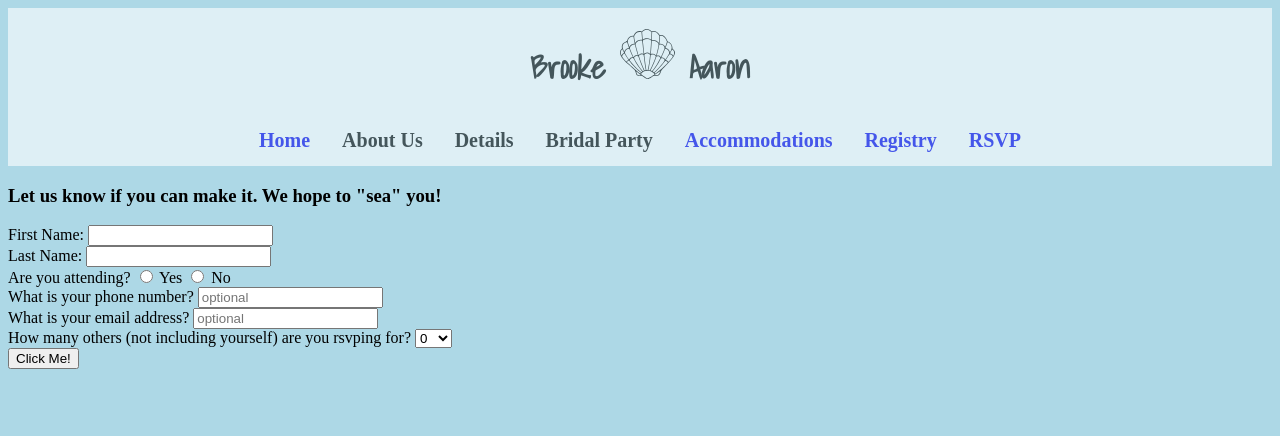
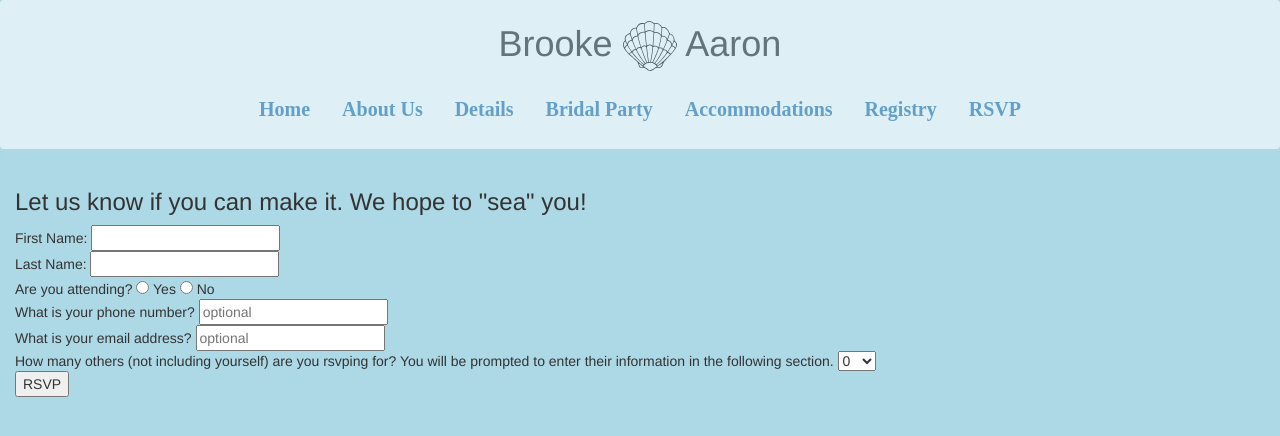
Before and after one commit to Jesskos/blissfully-webbed, a Flask app: page /rsvp in a window 1280 px wide. Shown: the top 436 px of the page. Run offline with Flask 2, Linux system fonts and the light colour scheme; some libraries are stand-ins or nearby versions; some web fonts are replaced.

Commit message:
removed modal from RSVP page

```diff
--- /dev/null
+++ b/static/rsvp.js
@@ -0,0 +1,32 @@
+// rsvp
+
+
+
+function submitRSVP(evt) {
+	// submits the RSVP form
+	console.log('in function')
+	evt.preventDefault();
+	let rsvpFormValues = $('form').serializeArray();
+	let otherRsvps = $('#other-rsvps').find(":selected").text();
+	let guestInfo = {
+		"first": rsvpFormValues[0]["value"],
+		"last": rsvpFormValues[1]["value"],
+		"rsvp": rsvpFormValues[2]["value"],
+		"phone": rsvpFormValues[3]["value"],
+		"email": rsvpFormValues[4]["value"],
+		"others": otherRsvps
+	};
+
+	console.log(guestInfo)
+	$.post('/rsvp_response', guestInfo, getConfirmation);
+
+}
+
+function getConfirmation(result) {
+	alert('Done!')
+}
+
+
+$(document).ready(function() {
+	$("#submit-rsvp").on("submit", submitRSVP)
+});
--- a/static/stylesheet.css
+++ b/static/stylesheet.css
@@ -102,13 +102,14 @@ li.dropdown {
 }
 
 
-.container {
+.navbar {
   display: flex;
   align-items: stretch;
   justify-content: center;
   background-color: white;
   opacity: 0.6;
   filter: alpha(opacity=60);
+  width: 100%;
 }
 
 .container-left {
@@ -123,9 +124,9 @@ li.dropdown {
   flex-direction: column;
   align-items: stretch;
   justify-content: center;
+  margin: auto;
 
 }
-
 
 .buttons {
     display: flex;
@@ -141,7 +142,6 @@ li.dropdown {
   background-size: cover;
   background-color: #ADD8E6;
 }
-
 
 
 /*
--- a/templates/base.html
+++ b/templates/base.html
@@ -2,13 +2,24 @@
 <meta name="viewport" content="width=device-width, initial-scale=1.0">
 <head>
 	<title>{% block title %} Base {% endblock %}</title>
+
+	<!-- Google Fonts -->
 	<link href="https://fonts.googleapis.com/css?family=Bentham|Grand+Hotel|Shadows+Into+Light" rel="stylesheet">
+
+	<!-- Stylesheet -->
 	<link rel="stylesheet" type="text/css" href="/static/stylesheet.css">
+
+	<!-- Boostrap -->
+	<link rel="stylesheet" href="https://maxcdn.bootstrapcdn.com/bootstrap/3.3.7/css/bootstrap.min.css">
+
+	<script src="https://code.jquery.com/jquery.js"></script>
+	<script src="/static/rsvp.js"></script>
+
 
 </head>
   <body>
 
-	<div class="container">
+	<div class="navbar container-fluid">
 	  <ul>
 	  	<center><h1>Brooke <span><img class="title-seashell"src="http://localhost:5000/static/images/Seashell.svg"></span> Aaron</center>
 	  	<li class="nav-item"><a href="/">Home</a></li>
--- a/templates/rsvp.html
+++ b/templates/rsvp.html
@@ -8,17 +8,17 @@
 <body class="rsvp-bg">
   </body>
 
-<div class="container-rsvp">
+<div class="container-rsvp container-fluid">
   <h3> Let us know if you can make it. We hope to "sea" you!</h3>
-  <form action="/rsvp_response" class="rsvp-form" method="post">
-  	First Name: <input type="text" name="fname" id="first-name"><br>
-  	Last Name: <input type="text" name="lname" id="last-name"><br>
+  <form action="/rsvp_response" class="rsvp-form" id="submit-rsvp" method="post">
+  	First Name: <input type="text" name="fname" id="first-name" required><br>
+  	Last Name: <input type="text" name="lname" id="last-name" required><br>
     Are you attending?
-    <input type="radio" name="rsvp" value="yes"> Yes
-    <input type="radio" name="rsvp" value="no"> No <br>
+    <input type="radio" name="rsvp" value="yes" required> Yes
+    <input type="radio" name="rsvp" value="no" required> No <br>
      What is your phone number? <input type="text" name="phone" placeholder="optional"> <br>
      What is your email address? <input type="text" name="email" placeholder="optional"> <br>
-     How many others (not including yourself) are you rsvping for?
+     How many others (not including yourself) are you rsvping for? You will be prompted to enter their information in the following section.
      <select id="other-rsvps">
       <option value="0">0</option>
   		<option value="1">1</option>
@@ -33,23 +33,15 @@
   		<option value="10">10</option>
 	  </select>
 	  <br>
-    <button type="button" id="rsvp-button">Click Me!</button>
+     <input type="submit" value="RSVP">
   </form>
 
 
 <div id="rsvp-modal" class="modal">
 
-  <!-- Modal content -->
-  <div class="modal-content">
-    <span class="close">&times;</span>
-    <form id="form-content"></form>
-  </div>
-
-</div>
 
 
 
 
-<script src="https://code.jquery.com/jquery.js"></script>
-<script src="/static/index.js"></script>
+
 {% endblock %}
```
